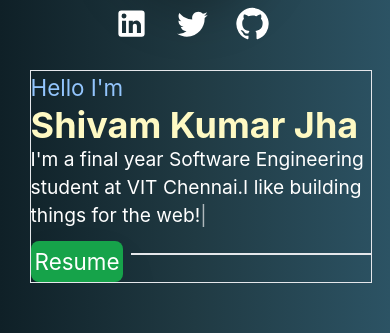
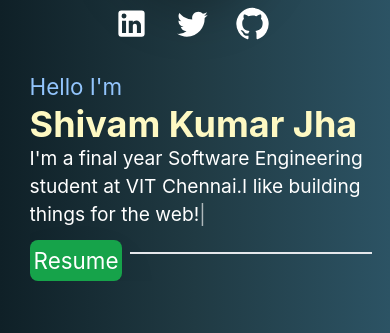
Before and after one commit to shivamkjha/portfolio_react, a React (Vite) app: page / in a window 390 px wide. Shown: the part 346-679 px from the top of the page. Built offline with nearby package versions, Linux system fonts and the light colour scheme.

Commit message:
fixed responsiveness

```diff
--- a/src/components/Intro.jsx
+++ b/src/components/Intro.jsx
@@ -34,7 +34,7 @@ function Intro() {
   return (
     <div className="flex w-screen h-1/2 mt-32 sm:mt-56 flex-wrap-reverse sm:flex-nowrap p-2 sm:p-0 pt-10 sm:pt-0">
       <div className="flex w-full sm:w-2/3 items-center justify-center sm:ml-20 ">
-        <div className="overflow-hidden animate-slideInLeft w-11/12 border sm:w-2/3 ml-3 sm:ml-0">
+        <div className="overflow-hidden animate-slideInLeft w-11/12  sm:w-2/3 ml-3 sm:ml-0">
           <p className="text-xl text-blue-300">Hello I'm</p>
           <p className="text-4xl sm:text-6xl text-yellow-100 font-bold">
             Shivam Kumar Jha
```
